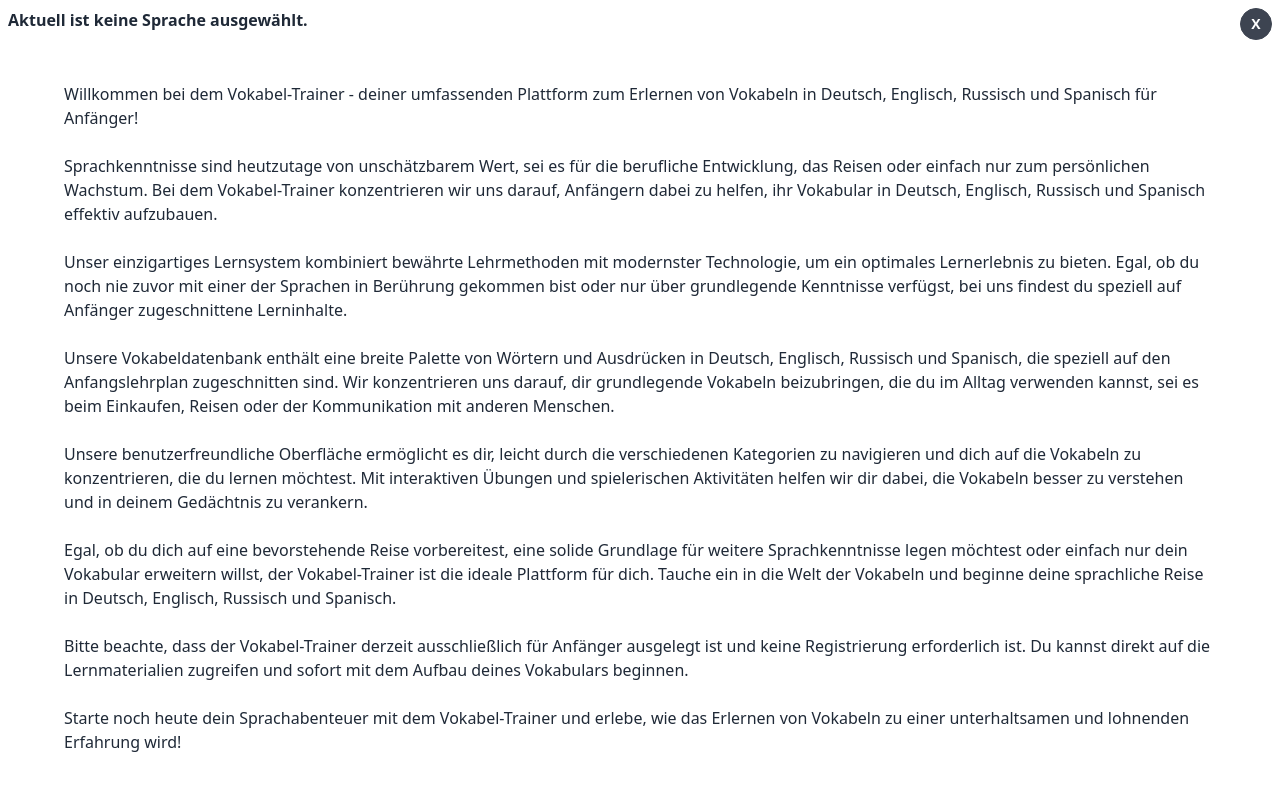
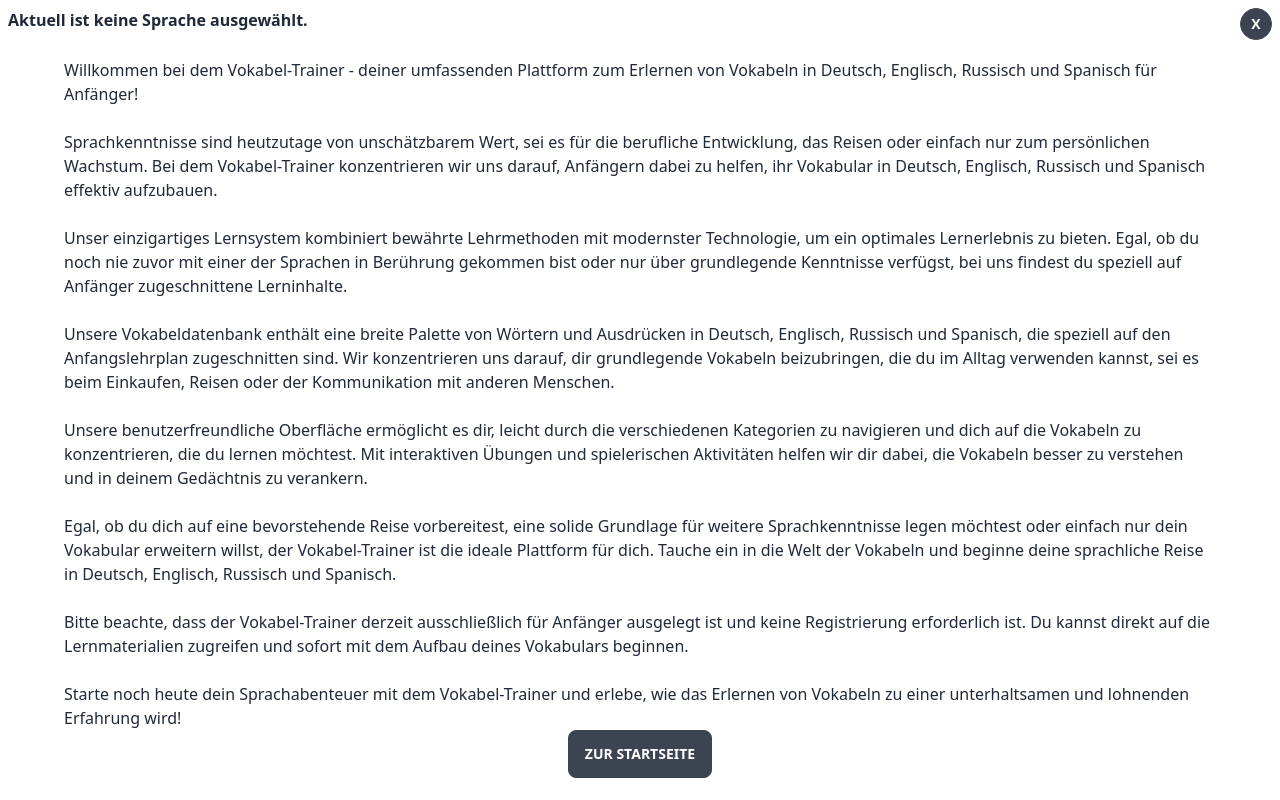
Before and after one commit to Vokabel-Trainer/Vokabel-Trainer.github.io, a SvelteKit app: page /aboutus in a window 1280 px wide. Built offline with nearby package versions, Linux system fonts and the light colour scheme.

Commit message:
add a button in the about page to get to the start page

```diff
--- a/src/routes/aboutus/+page.svelte
+++ b/src/routes/aboutus/+page.svelte
@@ -54,4 +54,8 @@
 		Starte noch heute dein Sprachabenteuer mit dem Vokabel-Trainer und erlebe, wie das Erlernen von
 		Vokabeln zu einer unterhaltsamen und lohnenden Erfahrung wird!
 	</p>
+
+	<div class="flex justify-center">
+		<a class="btn" href="/">Zur Startseite</a>
+	</div>
 </div>
```
